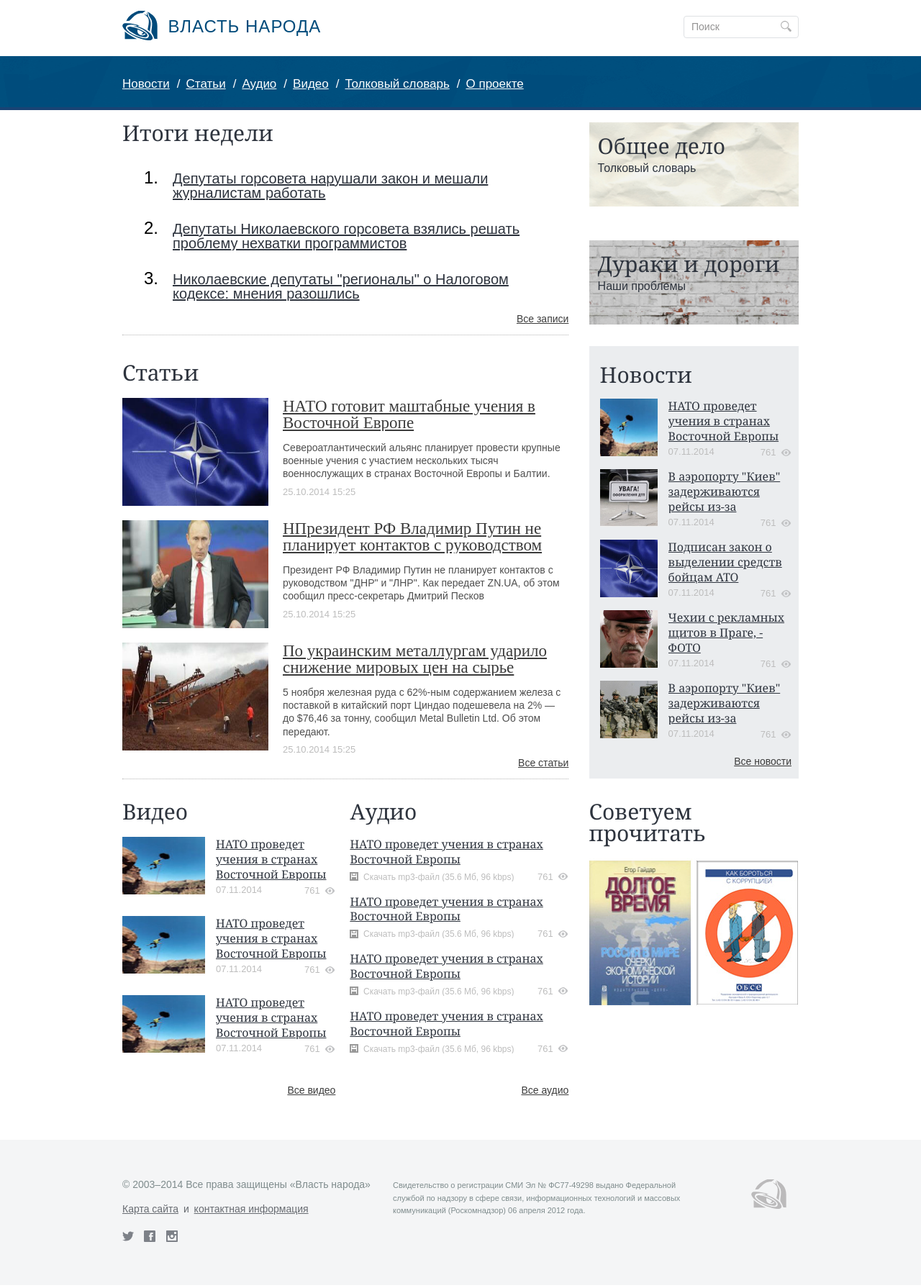
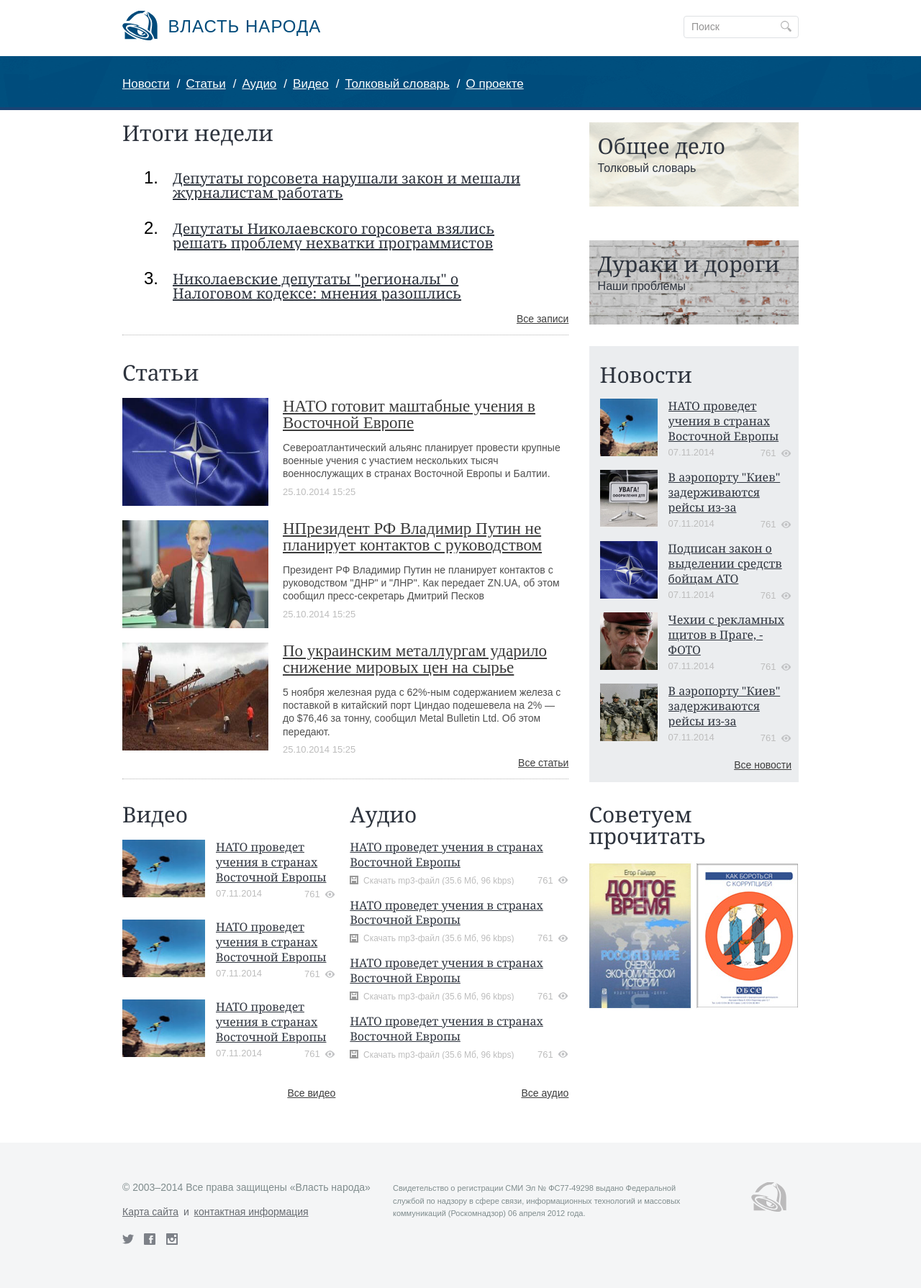
Before and after one commit to sarhov/vn_site, a Jekyll site: the page built from index.html, in a window 1280 px wide. Shown: the whole page at 72% size. Built offline with Jekyll 4.4.1, drawn with Linux system fonts in a browser that asks for light colours.

Commit message:
some fixes

```diff
--- a/css/main.css
+++ b/css/main.css
@@ -753,41 +753,42 @@ body {
   display: block;
   color: #2e343e;
   padding-top: 3px;
+  font-family: Georgia;
 }
-/* line 459, ../sass/main.scss */
+/* line 460, ../sass/main.scss */
 .top-block-articles__link:hover {
   text-decoration: none;
 }
 
-/* line 465, ../sass/main.scss */
+/* line 466, ../sass/main.scss */
 .page-title {
   padding-top: 30px;
   color: #2e343e;
 }
-/* line 468, ../sass/main.scss */
+/* line 469, ../sass/main.scss */
 .page-title_big {
   font-size: 35px;
 }
-/* line 471, ../sass/main.scss */
+/* line 472, ../sass/main.scss */
 .page-title_default {
   font-size: 30px;
   padding-top: 15px;
 }
 
-/* line 477, ../sass/main.scss */
+/* line 478, ../sass/main.scss */
 .article-list {
   padding-top: 20px;
 }
 
-/* line 481, ../sass/main.scss */
+/* line 482, ../sass/main.scss */
 .b-article {
   margin-bottom: 25px;
 }
-/* line 483, ../sass/main.scss */
+/* line 484, ../sass/main.scss */
 .b-article__headline {
   margin-bottom: 25px;
 }
-/* line 486, ../sass/main.scss */
+/* line 487, ../sass/main.scss */
 .b-article__more {
   color: #2e343e;
   text-decoration: underline;
@@ -795,126 +796,126 @@ body {
   margin-top: -10px;
   display: inline-block;
 }
-/* line 492, ../sass/main.scss */
+/* line 493, ../sass/main.scss */
 .b-article__more:hover {
   text-decoration: none;
 }
 
-/* line 498, ../sass/main.scss */
+/* line 499, ../sass/main.scss */
 .editor {
   color: #94989f;
   font-size: 18px;
   line-height: 1.5;
 }
-/* line 502, ../sass/main.scss */
+/* line 503, ../sass/main.scss */
 .editor h1 {
   margin-bottom: 20px;
   padding-top: 15px;
   color: #2e343e;
   font-size: 30px;
 }
-/* line 508, ../sass/main.scss */
+/* line 509, ../sass/main.scss */
 .editor h2 {
   margin-bottom: 20px;
   padding-top: 10px;
   color: #2e343e;
   font-size: 25px;
 }
-/* line 515, ../sass/main.scss */
+/* line 516, ../sass/main.scss */
 .editor h3 {
   margin-bottom: 15px;
   padding-top: 5px;
   color: #2e343e;
   font-size: 22px;
 }
-/* line 522, ../sass/main.scss */
+/* line 523, ../sass/main.scss */
 .editor h4 {
   margin-bottom: 10px;
   padding-top: 3px;
   color: #2e343e;
   font-size: 20px;
 }
-/* line 529, ../sass/main.scss */
+/* line 530, ../sass/main.scss */
 .editor h5 {
   margin-bottom: 6px;
   padding-top: 3px;
   color: #2e343e;
   font-size: 18;
 }
-/* line 536, ../sass/main.scss */
+/* line 537, ../sass/main.scss */
 .editor h6 {
   margin-bottom: 6px;
   padding-top: 3px;
   color: #2e343e;
   font-size: 16;
 }
-/* line 543, ../sass/main.scss */
+/* line 544, ../sass/main.scss */
 .editor p {
   margin-bottom: 20px;
 }
-/* line 546, ../sass/main.scss */
+/* line 547, ../sass/main.scss */
 .editor br {
   margin-bottom: 15px;
 }
-/* line 549, ../sass/main.scss */
+/* line 550, ../sass/main.scss */
 .editor img {
   max-width: 100%;
   height: auto;
 }
 
-/* line 555, ../sass/main.scss */
+/* line 556, ../sass/main.scss */
 .article-info {
   color: #c3c3c3;
   font-size: 24px;
   padding: 20px 0;
 }
 
-/* line 561, ../sass/main.scss */
+/* line 562, ../sass/main.scss */
 .breadcrumbs {
   padding: 15px 0;
 }
-/* line 563, ../sass/main.scss */
+/* line 564, ../sass/main.scss */
 .breadcrumbs__item {
   margin-right: 3px;
   color: #27323c;
   text-decoration: underline;
 }
-/* line 567, ../sass/main.scss */
+/* line 568, ../sass/main.scss */
 .breadcrumbs__item:hover {
   text-decoration: none;
 }
-/* line 570, ../sass/main.scss */
+/* line 571, ../sass/main.scss */
 .breadcrumbs__item_arrow {
   text-decoration: none;
 }
 
-/* line 577, ../sass/main.scss */
+/* line 578, ../sass/main.scss */
 .tags {
   color: #c3c3c3;
   font-size: 15px;
   margin-right: 5px;
 }
-/* line 581, ../sass/main.scss */
+/* line 582, ../sass/main.scss */
 .tags__item {
   color: inherit;
   vertical-align: middle;
 }
-/* line 584, ../sass/main.scss */
+/* line 585, ../sass/main.scss */
 .tags__item:hover {
   color: #444;
 }
-/* line 589, ../sass/main.scss */
+/* line 590, ../sass/main.scss */
 .tags_bottom {
   float: left;
   padding-top: 10px;
 }
 
-/* line 595, ../sass/main.scss */
+/* line 596, ../sass/main.scss */
 .likes {
   float: right;
   text-align: left;
 }
-/* line 598, ../sass/main.scss */
+/* line 599, ../sass/main.scss */
 .likes__item {
   display: inline-block;
   vertical-align: middle;
@@ -926,31 +927,31 @@ body {
   margin-left: 5px;
   overflow: hidden;
 }
-/* line 609, ../sass/main.scss */
+/* line 610, ../sass/main.scss */
 .likes__item_vk {
   background: #41658b;
   color: #41658b;
 }
-/* line 613, ../sass/main.scss */
+/* line 614, ../sass/main.scss */
 .likes__item_ok {
   background: #f4960f;
   color: #f4960f;
 }
-/* line 618, ../sass/main.scss */
+/* line 619, ../sass/main.scss */
 .likes__item_facebook-empty {
   background: #39579a;
   color: #39579a;
 }
-/* line 622, ../sass/main.scss */
+/* line 623, ../sass/main.scss */
 .likes__item_twitter {
   background: #00abf0;
   color: #00abf0;
 }
-/* line 626, ../sass/main.scss */
+/* line 627, ../sass/main.scss */
 .likes__item:hover {
   opacity: 0.9;
 }
-/* line 631, ../sass/main.scss */
+/* line 632, ../sass/main.scss */
 .likes__icon-container {
   width: 34px;
   border-radius: 4px;
@@ -963,7 +964,7 @@ body {
   vertical-align: middle;
   float: left;
 }
-/* line 643, ../sass/main.scss */
+/* line 644, ../sass/main.scss */
 .likes__count {
   color: #fff;
   text-align: center;
@@ -973,30 +974,30 @@ body {
   overflow: hidden;
 }
 
-/* line 655, ../sass/main.scss */
+/* line 656, ../sass/main.scss */
 .info-box {
   height: 117px;
   padding: 18px 0 0 12px;
   display: block;
 }
-/* line 659, ../sass/main.scss */
+/* line 660, ../sass/main.scss */
 .info-box:hover {
   opacity: 0.9;
 }
-/* line 662, ../sass/main.scss */
+/* line 663, ../sass/main.scss */
 .info-box_index:first-child {
   background: #e1e1d8 url("../images/top-box-bg_first.png") center top/cover repeat;
   margin-bottom: 47px;
 }
-/* line 666, ../sass/main.scss */
+/* line 667, ../sass/main.scss */
 .info-box_index:first-child + .info-box {
   background: #dadada url("../images/top-box-bg_second.png") 100px 100px/cover repeat;
 }
-/* line 669, ../sass/main.scss */
+/* line 670, ../sass/main.scss */
 .info-box__headline {
   margin-bottom: 8px;
 }
-/* line 672, ../sass/main.scss */
+/* line 673, ../sass/main.scss */
 .info-box_wide, .info-box_problems {
   background: #e1e1d8 url("../images/top-box-bg_first.png") center top/cover repeat;
   width: 30%;
@@ -1004,95 +1005,95 @@ body {
   margin-left: 3.3333333%;
   margin-bottom: 30px;
 }
-/* line 679, ../sass/main.scss */
+/* line 680, ../sass/main.scss */
 .info-box_problems {
   background: url("../images/top-box-bg_second.png") repeat scroll 100px 100px/cover #dadada;
 }
 
-/* line 684, ../sass/main.scss */
+/* line 685, ../sass/main.scss */
 .info-boxes {
   padding-top: 25px;
   margin-left: -3.3333333%;
   padding-bottom: 10px;
 }
 
-/* line 690, ../sass/main.scss */
+/* line 691, ../sass/main.scss */
 .news-blocks {
   padding-top: 22px;
   padding-bottom: 15px;
 }
-/* line 694, ../sass/main.scss */
+/* line 695, ../sass/main.scss */
 .news-blocks__headline {
   margin-bottom: 20px;
 }
-/* line 697, ../sass/main.scss */
+/* line 698, ../sass/main.scss */
 .news-blocks_index {
   float: left;
   width: 66%;
 }
 
-/* line 703, ../sass/main.scss */
+/* line 704, ../sass/main.scss */
 .center-block {
   margin-bottom: 30px;
 }
 
-/* line 717, ../sass/main.scss */
+/* line 718, ../sass/main.scss */
 .news-block {
   height: 150px;
   margin-bottom: 20px;
 }
-/* line 720, ../sass/main.scss */
+/* line 721, ../sass/main.scss */
 .news-block:last-child {
   margin-bottom: 10px;
 }
-/* line 723, ../sass/main.scss */
+/* line 724, ../sass/main.scss */
 .news-block__img-link {
   float: left;
   margin-right: 20px;
   position: relative;
 }
-/* line 728, ../sass/main.scss */
+/* line 729, ../sass/main.scss */
 .news-block__img {
   width: 203px;
   height: 150px;
 }
-/* line 732, ../sass/main.scss */
+/* line 733, ../sass/main.scss */
 .news-block__headline {
   overflow: hidden;
   margin-bottom: 14px;
   font-size: 23px;
   font-family: Georgiya;
 }
-/* line 739, ../sass/main.scss */
+/* line 740, ../sass/main.scss */
 .news-block__link {
   text-decoration: underline;
   color: #3C3C3C;
 }
-/* line 742, ../sass/main.scss */
+/* line 743, ../sass/main.scss */
 .news-block__link:hover {
   text-decoration: none;
 }
-/* line 746, ../sass/main.scss */
+/* line 747, ../sass/main.scss */
 .news-block__short-description {
   color: #4f4f4f;
   font-size: 14px;
   margin-bottom: 7px;
   line-height: 1.3;
 }
-/* line 752, ../sass/main.scss */
+/* line 753, ../sass/main.scss */
 .news-block__date {
   color: #BDBDBD;
   font-size: 13px;
 }
-/* line 757, ../sass/main.scss */
+/* line 758, ../sass/main.scss */
 .news-blocks_video .news-block__cat {
   display: inline-block;
 }
-/* line 760, ../sass/main.scss */
+/* line 761, ../sass/main.scss */
 .news-blocks_video .news-block__play-icon {
   display: block;
 }
-/* line 764, ../sass/main.scss */
+/* line 765, ../sass/main.scss */
 .news-block__play-icon {
   background: none repeat scroll 0 0 rgba(0, 0, 0, 0.12);
   color: #ffffff;
@@ -1107,63 +1108,63 @@ body {
   width: 100%;
   display: none;
 }
-/* line 778, ../sass/main.scss */
+/* line 779, ../sass/main.scss */
 .news-block__cat {
   display: none;
   font-size: 13px;
   color: #d4d4d4;
 }
-/* line 782, ../sass/main.scss */
+/* line 783, ../sass/main.scss */
 .news-block__cat__link {
   color: #d4d4d4;
   margin-right: 4px;
   text-decoration: underline;
 }
-/* line 786, ../sass/main.scss */
+/* line 787, ../sass/main.scss */
 .news-block__cat__link:hover {
   text-decoration: none;
 }
 
-/* line 793, ../sass/main.scss */
+/* line 794, ../sass/main.scss */
 .pagination {
   padding: 26px 0;
   font-size: 17px;
   color: #70737a;
   text-align: center;
 }
-/* line 798, ../sass/main.scss */
+/* line 799, ../sass/main.scss */
 .pagination__states {
   display: inline-block;
 }
-/* line 801, ../sass/main.scss */
+/* line 802, ../sass/main.scss */
 .pagination__link {
   margin: 0 40px;
 }
-/* line 804, ../sass/main.scss */
+/* line 805, ../sass/main.scss */
 .pagination.bordered {
   border-top: 1px dotted #b6b6b6;
 }
-/* line 809, ../sass/main.scss */
+/* line 810, ../sass/main.scss */
 .pagination_itogi .pagination__item {
   color: #70737a;
 }
-/* line 812, ../sass/main.scss */
+/* line 813, ../sass/main.scss */
 .pagination_itogi .pagination__link {
   margin: 0 20px;
 }
 
-/* line 819, ../sass/main.scss */
+/* line 820, ../sass/main.scss */
 .sidebar-block {
   float: right;
   width: 31%;
   padding: 25px 10px 17px 15px;
   background: #ebedef;
 }
-/* line 824, ../sass/main.scss */
+/* line 825, ../sass/main.scss */
 .sidebar-block__headline {
   margin-bottom: 18px;
 }
-/* line 827, ../sass/main.scss */
+/* line 828, ../sass/main.scss */
 .sidebar-block__content {
   *zoom: 1;
 }
@@ -1174,19 +1175,19 @@ body {
   clear: both;
 }
 
-/* line 832, ../sass/main.scss */
+/* line 833, ../sass/main.scss */
 .news-list {
   height: 345px;
 }
 
-/* line 836, ../sass/main.scss */
+/* line 837, ../sass/main.scss */
 .news-list-item {
-  height: 80px;
+  height: 81px;
   overflow: hidden;
   margin-bottom: 18px;
   *zoom: 1;
 }
-/* line 840, ../sass/main.scss */
+/* line 841, ../sass/main.scss */
 .news-list-item:last-child {
   margin-bottom: 25px;
 }
@@ -1196,74 +1197,74 @@ body {
   display: table;
   clear: both;
 }
-/* line 844, ../sass/main.scss */
+/* line 845, ../sass/main.scss */
 .news-list-item__img-link {
   float: left;
   margin-right: 15px;
 }
-/* line 848, ../sass/main.scss */
+/* line 849, ../sass/main.scss */
 .news-list-item__img {
   width: 80px;
   height: 80px;
 }
-/* line 852, ../sass/main.scss */
+/* line 853, ../sass/main.scss */
 .news-list-item__headline {
   overflow: hidden;
   max-height: 61px;
   overflow: hidden;
   font-size: 16px;
-  margin-bottom: 6px;
+  margin-bottom: 7px;
   line-height: 1.3;
   font-family: Georgia;
 }
-/* line 861, ../sass/main.scss */
+/* line 862, ../sass/main.scss */
 .news-list-item__link {
   text-decoration: underline;
 }
-/* line 863, ../sass/main.scss */
+/* line 864, ../sass/main.scss */
 .news-list-item__link:hover {
   text-decoration: none;
 }
-/* line 867, ../sass/main.scss */
+/* line 868, ../sass/main.scss */
 .news-list-item_video {
   margin-bottom: 30px;
 }
-/* line 869, ../sass/main.scss */
+/* line 870, ../sass/main.scss */
 .news-list-item_video img {
   width: 115px;
 }
-/* line 872, ../sass/main.scss */
+/* line 873, ../sass/main.scss */
 .news-list-item_video:last-child {
   margin-bottom: 55px;
 }
-/* line 876, ../sass/main.scss */
+/* line 877, ../sass/main.scss */
 .news-list-item_audio {
   height: auto;
 }
-/* line 878, ../sass/main.scss */
+/* line 879, ../sass/main.scss */
 .news-list-item_audio audio {
   margin-bottom: 6px;
 }
-/* line 882, ../sass/main.scss */
+/* line 883, ../sass/main.scss */
 .news-list-item_books {
   float: left;
   width: 50%;
   height: auto;
 }
-/* line 886, ../sass/main.scss */
+/* line 887, ../sass/main.scss */
 .news-list-item_books .news-list-item__img-link {
   margin: 0;
 }
-/* line 888, ../sass/main.scss */
+/* line 889, ../sass/main.scss */
 .news-list-item_books .news-list-item__img-link:hover {
   opacity: 0.9;
 }
-/* line 892, ../sass/main.scss */
+/* line 893, ../sass/main.scss */
 .news-list-item_books img {
   height: auto;
   width: 100%;
 }
-/* line 897, ../sass/main.scss */
+/* line 898, ../sass/main.scss */
 .news-list-item_books-page {
   float: left;
   margin-left: 17px;
@@ -1272,53 +1273,53 @@ body {
   height: 245px;
   overflow: hidden;
 }
-/* line 905, ../sass/main.scss */
+/* line 906, ../sass/main.scss */
 .news-list-item_books-page .news-list-item__img-link {
   float: none;
   display: block;
   width: 100%;
   margin-bottom: 5px;
 }
-/* line 910, ../sass/main.scss */
+/* line 911, ../sass/main.scss */
 .news-list-item_books-page .news-list-item__img-link img {
   width: 100%;
   max-width: 100%;
   height: auto;
 }
-/* line 918, ../sass/main.scss */
+/* line 919, ../sass/main.scss */
 .news-list-item_audio-page {
   height: auto;
   margin-bottom: 25px;
 }
-/* line 922, ../sass/main.scss */
+/* line 923, ../sass/main.scss */
 .news-list-item_audio-page .news-list-item__headline {
   font-size: 20px;
 }
 
-/* line 930, ../sass/main.scss */
+/* line 931, ../sass/main.scss */
 .news-list-books {
   padding-top: 30px;
   margin-left: -18px;
 }
 
-/* line 936, ../sass/main.scss */
+/* line 937, ../sass/main.scss */
 .news-meta {
   color: #BDBDBD;
   font-size: 13px;
 }
-/* line 939, ../sass/main.scss */
+/* line 940, ../sass/main.scss */
 .news-meta__views {
   float: right;
 }
-/* line 942, ../sass/main.scss */
+/* line 943, ../sass/main.scss */
 .news-meta__views-text {
   vertical-align: middle;
 }
-/* line 945, ../sass/main.scss */
+/* line 946, ../sass/main.scss */
 .news-meta__date {
   float: left;
 }
-/* line 948, ../sass/main.scss */
+/* line 949, ../sass/main.scss */
 .news-meta__icon {
   width: 15px;
   height: 10px;
@@ -1327,7 +1328,7 @@ body {
   vertical-align: middle;
   margin-left: 3px;
 }
-/* line 955, ../sass/main.scss */
+/* line 956, ../sass/main.scss */
 .news-meta__icon_download {
   color: #999;
   margin-left: 0;
@@ -1335,72 +1336,72 @@ body {
   width: 12px;
   height: 12px;
 }
-/* line 963, ../sass/main.scss */
+/* line 964, ../sass/main.scss */
 .news-meta__download {
   color: #d4d4d4;
 }
-/* line 965, ../sass/main.scss */
+/* line 966, ../sass/main.scss */
 .news-meta__download_books {
   color: #d4d4d4;
 }
-/* line 967, ../sass/main.scss */
+/* line 968, ../sass/main.scss */
 .news-meta__download_books svg {
   color: #999999;
 }
-/* line 972, ../sass/main.scss */
+/* line 973, ../sass/main.scss */
 .news-meta__download-text {
   vertical-align: middle;
   font-family: Arial;
   color: #BDBDBD;
   font-size: 12px;
 }
-/* line 979, ../sass/main.scss */
+/* line 980, ../sass/main.scss */
 .news-meta__download-size {
   display: block;
   padding-left: 19px;
   padding-top: 4px;
 }
 
-/* line 988, ../sass/main.scss */
+/* line 989, ../sass/main.scss */
 .bottom-block-wrapper {
   margin-bottom: 45px;
 }
 
-/* line 994, ../sass/main.scss */
+/* line 995, ../sass/main.scss */
 .bottom-block_left {
   float: left;
   width: 66%;
 }
-/* line 998, ../sass/main.scss */
+/* line 999, ../sass/main.scss */
 .bottom-block_right {
   width: 31%;
   float: right;
 }
 
-/* line 1004, ../sass/main.scss */
+/* line 1005, ../sass/main.scss */
 .bottom-block-box {
   width: 50%;
   float: left;
 }
-/* line 1007, ../sass/main.scss */
+/* line 1008, ../sass/main.scss */
 .bottom-block-box_video {
   padding-right: 20px;
   width: 51%;
 }
-/* line 1011, ../sass/main.scss */
+/* line 1012, ../sass/main.scss */
 .bottom-block-box_audio {
   width: 49%;
 }
-/* line 1015, ../sass/main.scss */
+/* line 1016, ../sass/main.scss */
 .bottom-block-box__headline {
   margin-bottom: 20px;
 }
-/* line 1018, ../sass/main.scss */
+/* line 1019, ../sass/main.scss */
 .bottom-block-box_books {
   width: 100%;
 }
 
-/* line 1023, ../sass/main.scss */
+/* line 1024, ../sass/main.scss */
 .footer {
   padding: 55px 0 60px 0;
   background: #f4f5f6;
@@ -1410,62 +1411,62 @@ body {
   width: 100%;
 }
 
-/* line 1032, ../sass/main.scss */
+/* line 1033, ../sass/main.scss */
 .footer-box {
   width: 40%;
   padding-right: 17px;
   float: left;
 }
-/* line 1036, ../sass/main.scss */
+/* line 1037, ../sass/main.scss */
 .footer-box_reginfo {
   width: 46%;
 }
-/* line 1039, ../sass/main.scss */
+/* line 1040, ../sass/main.scss */
 .footer-box_logo {
   float: right;
   width: auto;
   float-left: none;
 }
 
-/* line 1046, ../sass/main.scss */
+/* line 1047, ../sass/main.scss */
 .copyright {
   color: #7f8c8d;
   font-size: 14px;
   margin-bottom: 20px;
 }
 
-/* line 1052, ../sass/main.scss */
+/* line 1053, ../sass/main.scss */
 .footer-links {
   margin-bottom: 22px;
   color: #676b71;
   font-size: 14px;
 }
-/* line 1056, ../sass/main.scss */
+/* line 1057, ../sass/main.scss */
 .footer-links__link {
   text-decoration: underline;
   color: inherit;
 }
-/* line 1059, ../sass/main.scss */
+/* line 1060, ../sass/main.scss */
 .footer-links__link:hover {
   text-decoration: none;
 }
-/* line 1063, ../sass/main.scss */
+/* line 1064, ../sass/main.scss */
 .footer-links__text {
   margin: 0 3px;
 }
 
-/* line 1069, ../sass/main.scss */
+/* line 1070, ../sass/main.scss */
 .socials__icon {
   height: 16px;
   width: 16px;
   margin-right: 10px;
 }
-/* line 1074, ../sass/main.scss */
+/* line 1075, ../sass/main.scss */
 .socials__link:hover {
   opacity: 0.8;
 }
 
-/* line 1079, ../sass/main.scss */
+/* line 1080, ../sass/main.scss */
 .reginfo {
   color: #7f8c8d;
   font-size: 11px;
--- a/sass/main.scss
+++ b/sass/main.scss
@@ -456,6 +456,7 @@ font-family: Arial;
     display: block;
     color: #2e343e;
     padding-top: 3px;
+    font-family: Georgia;
     &:hover {
       text-decoration: none;
     }
@@ -834,7 +835,7 @@ line-height: 1.3;
 }
 
 .news-list-item {
-  height: 80px;
+  height: 81px;
   overflow: hidden;
   margin-bottom: 18px;
   &:last-child {
@@ -854,7 +855,7 @@ line-height: 1.3;
     max-height: 61px;
     overflow: hidden;
     font-size: 16px;
-    margin-bottom: 6px;
+    margin-bottom: 7px;
     line-height: 1.3;
     font-family: Georgia;
   }
```
Also changed, not shown: 3 other files.
